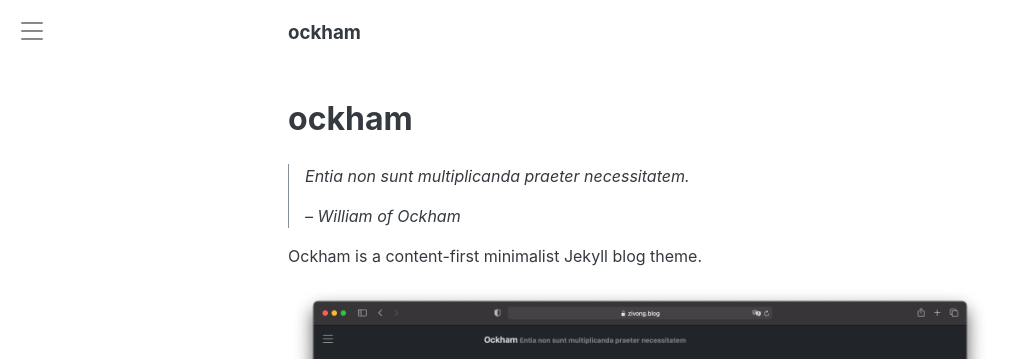
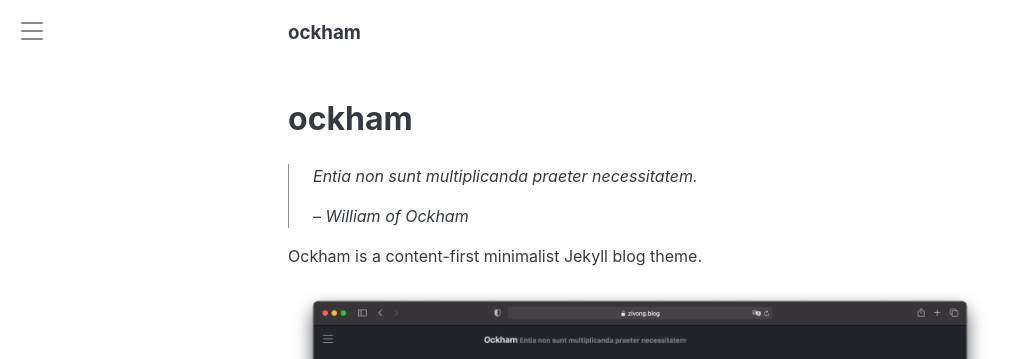
Before and after one commit to zivong/ockham, a Jekyll site: the page built from README.md, in a window 1280 px wide. Shown: the top 359 px of the page, without its empty margins (0-1034 px from the left). Built offline with Jekyll 4.4.1, drawn with Linux system fonts in a browser that asks for light colours; our own code applies the rules of GitHub Pages for plain Markdown files.

Commit message:
Adjust the padding of blockquotes

```diff
--- a/_sass/ockham/_base.scss
+++ b/_sass/ockham/_base.scss
@@ -31,7 +31,7 @@ p {
 
 blockquote {
   border-left: .1em solid var(--border-color);
-  padding-left: 1em;
+  padding-left: 1.5em;
   margin: 1em 0;
   font-style: italic;
 
```
